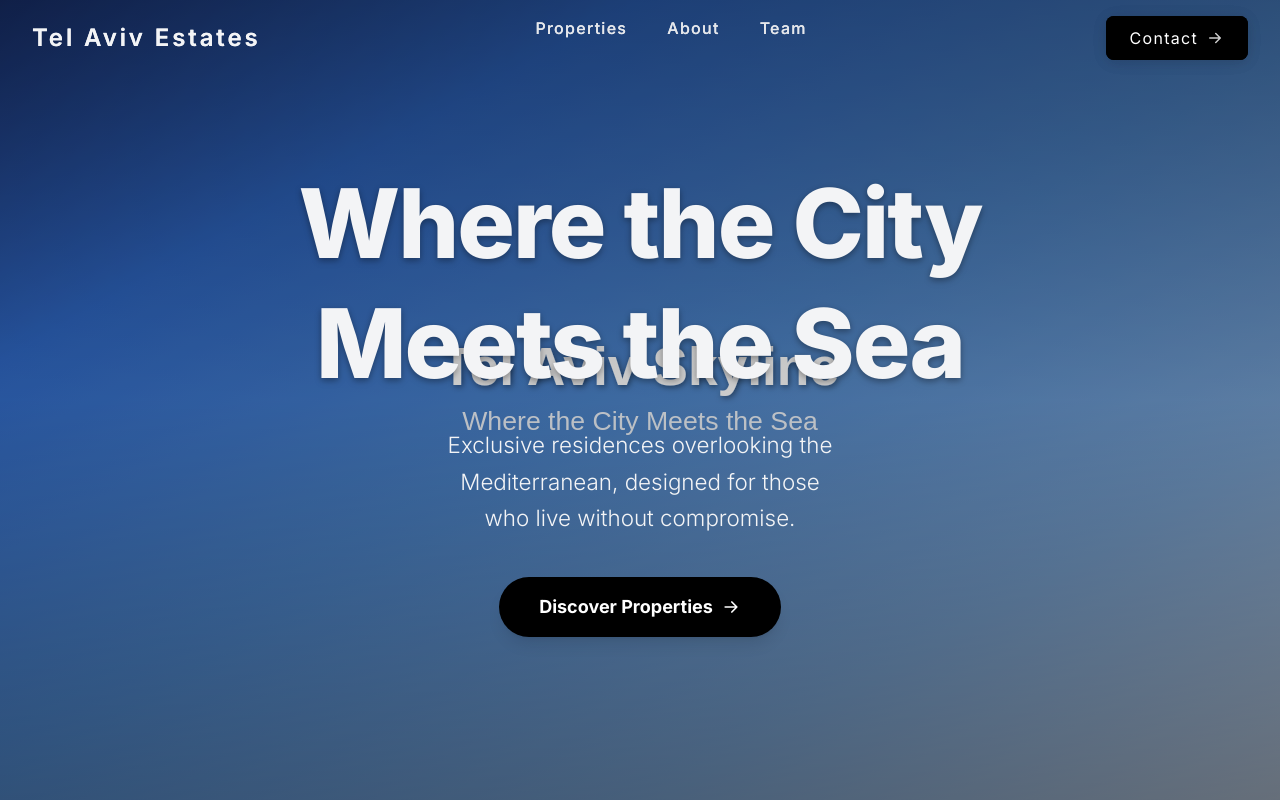
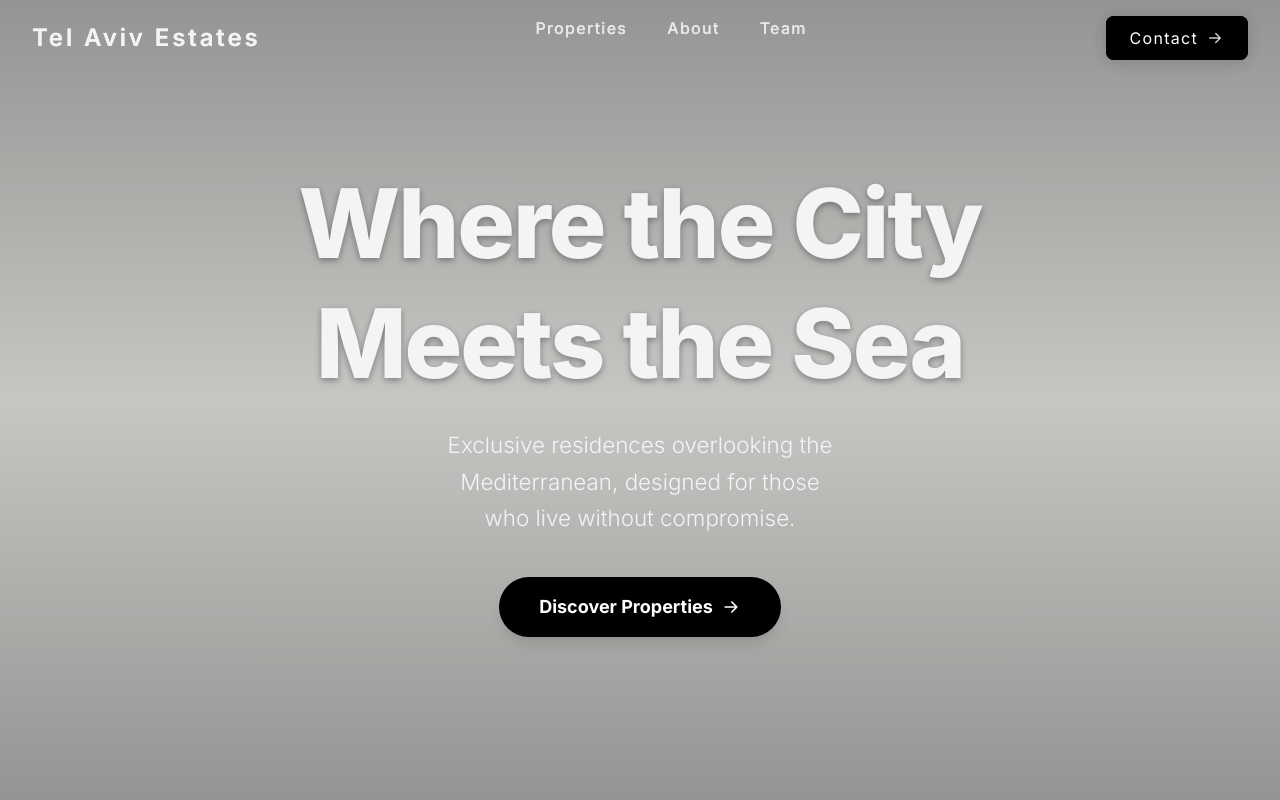
Before and after one commit to Swerveedg/my-tel-aviv-real-estate-agency, a Next.js app: page / in a window 1280 px wide. Shown: the top 800 px of the page. Built offline with nearby package versions, Linux system fonts and the light colour scheme; a web font is replaced by a local one.

Commit message:
обновление

```diff
--- a/src/components/ui/VideoBackground.tsx
+++ b/src/components/ui/VideoBackground.tsx
@@ -120,46 +120,18 @@ export default function VideoBackground({
         />
       )}
 
-      {/* Fallback for browsers that don't support video or when video fails to load */}
-      {poster && (!isVideoSupported || !shouldLoadVideo || !isVideoLoaded) && (
-        <div
-          className="absolute inset-0 z-0 bg-cover bg-center bg-no-repeat"
-          style={{
-            backgroundImage: `url(${poster})`,
-            backgroundPosition: 'center',
-            backgroundSize: 'cover'
-          }}
-          aria-hidden="true"
-        />
-      )}
-
       {/* Content */}
       {children}
 
       <style jsx>{`
-        /* Ensure video covers the entire container */
         video {
-          min-width: 100%;
-          min-height: 100%;
-          width: auto;
-          height: auto;
-          top: 50%;
-          left: 50%;
-          transform: translate(-50%, -50%);
-        }
-
-        /* Mobile optimizations */
-        @media (max-width: 768px) {
-          video {
-            width: 100%;
-            height: 100%;
-            object-fit: cover;
-            object-position: center;
-          }
-        }
-
-        /* Performance optimizations */
-        video {
+          width: 100%;
+          height: 100%;
+          object-fit: cover;
+          object-position: center;
+          position: absolute;
+          top: 0;
+          left: 0;
           will-change: transform;
           backface-visibility: hidden;
           -webkit-backface-visibility: hidden;
@@ -167,19 +139,17 @@ export default function VideoBackground({
           transform: translateZ(0);
         }
 
-        /* Reduce motion for users who prefer it */
+        /* Mobile optimizations */
+        @media (max-width: 768px) {
+          video {
+            filter: brightness(1.05) contrast(1.05);
+          }
+        }
+
+        /* Performance optimizations */
         @media (prefers-reduced-motion: reduce) {
           video {
             animation: none;
-          }
-        }
-
-        /* Battery optimization for mobile */
-        @media (max-width: 768px) {
-          video {
-            object-position: center;
-            /* Reduce quality on mobile to save battery */
-            filter: brightness(1.05) contrast(1.05);
           }
         }
 
@@ -194,7 +164,6 @@ export default function VideoBackground({
         /* Touch device optimizations */
         @media (hover: none) and (pointer: coarse) {
           video {
-            /* Optimize for touch devices */
             touch-action: manipulation;
           }
         }
```
